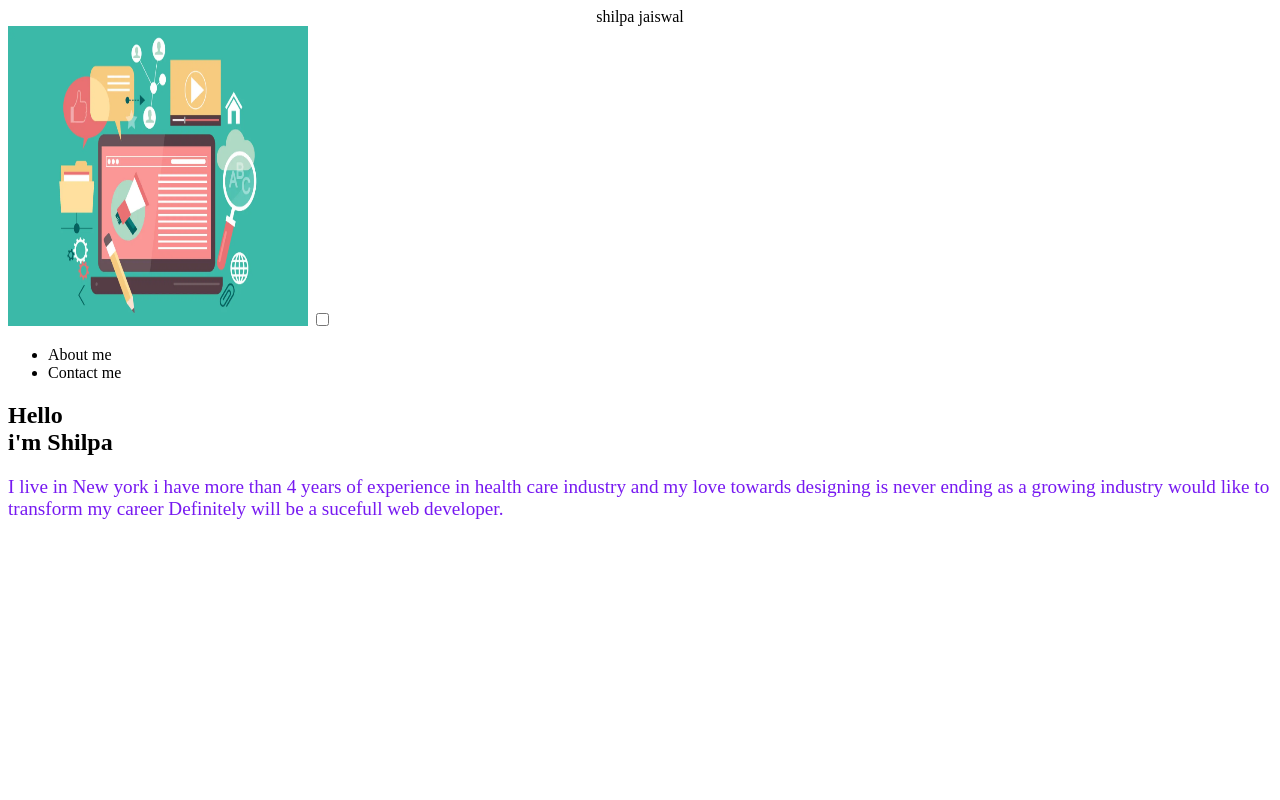
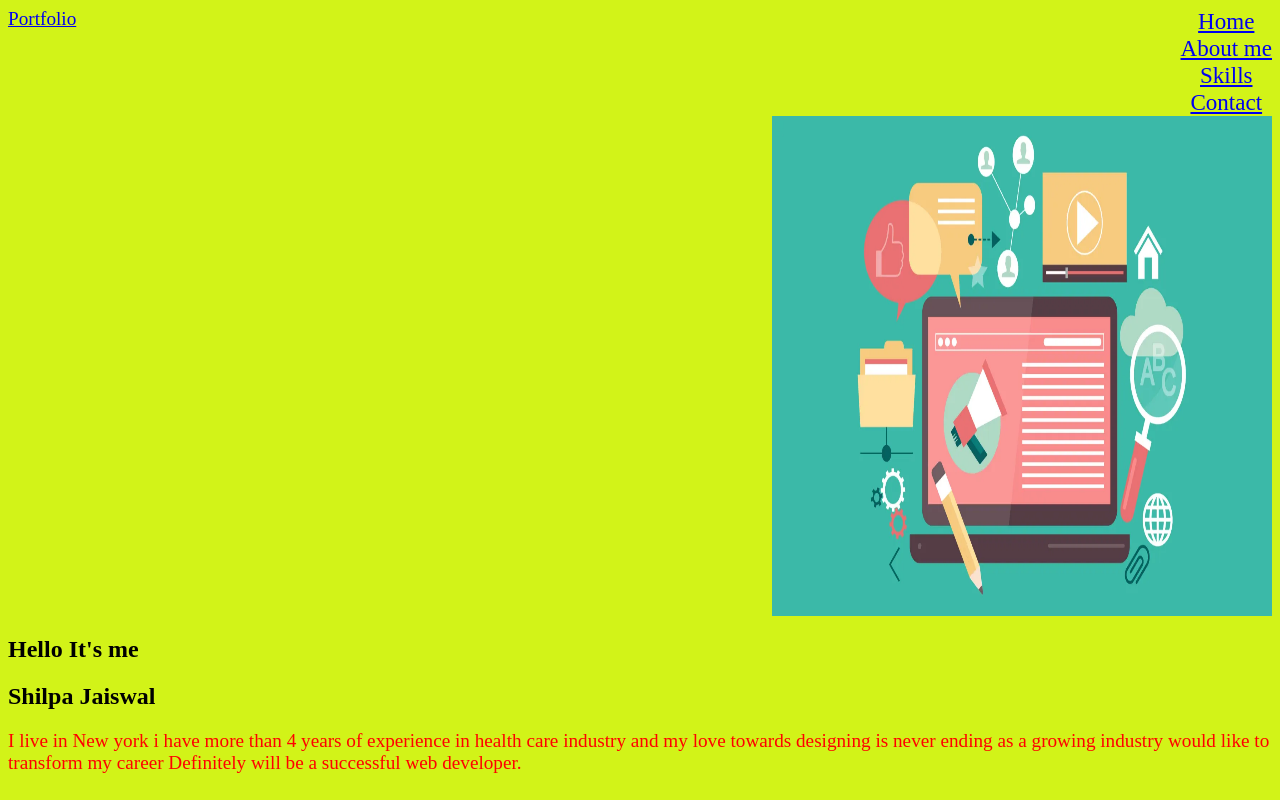
Before and after one commit to jaiswalshilpa/18march, a plain HTML site: page index.html in a window 1280 px wide. Drawn offline with Linux system fonts and the light colour scheme.

Commit message:
modify some changes

```diff
--- a/index.html
+++ b/index.html
@@ -6,16 +6,24 @@
     <link rel="stylesheet" href="style.css">
 </head>
 <body>
-    <div class="name">shilpa jaiswal</div>
-    <img src="robinson-169hero-portfolio-shutterstock.webp" height="300" width="300" alt="This is image">
-    <input type="checkbox" name="check" id="check">
-    <nav class="navbar">
-    <ul class="intro">
-        <li>About me</li>
-        <li>Contact me</li>
-    </ul>
-    <h1>Hello<br> i'm Shilpa</h1>
-    <p class="para">I live in New york i have more than 4 years of experience in health care industry and my love towards designing is never ending as a growing industry would like to transform my career Definitely will be a sucefull web developer. </p>
+    <header class="header">
+        <a href="#" class="logo">Portfolio</a>
+        <nav class="navbar">
+            <a href="#">Home</a>
+            <a href="#">About me</a>
+            <a href="#">Skills</a>
+            <a href="#">Contact</a>
+        </nav>
+    </header>
+    <div class="img">
+    <img src="robinson-169hero-portfolio-shutterstock.webp" height="500" width="500" alt="This is image"></div>
+<section class="main heading">
+    <div class="heading">
+        <h1>Hello It's me</h1>
+        <h2>Shilpa Jaiswal</h2>
+    <p class="para">I live in New york i have more than 4 years of experience in health care industry and my love towards designing is never ending as a growing industry would like to transform my career Definitely will be a successful web developer. </p>
+    </div>
+    </section>
 
 
 
--- a/style.css
+++ b/style.css
@@ -1,11 +1,27 @@
-.name {
-    font:red;
-    font: size 110px;
-    text-align: center;
+body{background-color: rgb(210, 243, 24);}
+
+.header{
+    font-size: larger;
+    display: flex;
+    justify-content: center;
+    justify-content: space-between;}
+
+.navbar a{display: flex;
+    justify-content:space-evenly;
+    font-size: larger;
+ }
+ .img{display: flex;
+      justify-content:right;
 }
+.navbar a:hover{
+    color:blue
+}
+
 .para {font-size: larger;
-    color:rgb(119, 25, 241);
+    color:red;
     display: flex;
     flex-wrap:nowrap;
+}
 
-}
+.intro{display: flex;
+flex-direction: column;}
```
